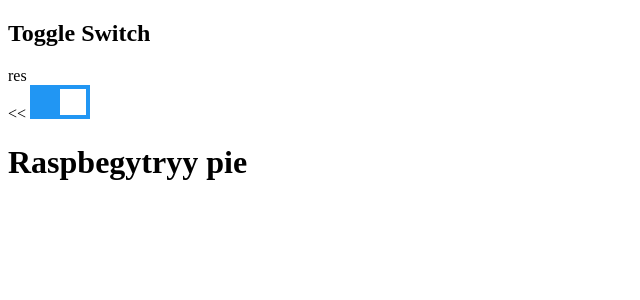
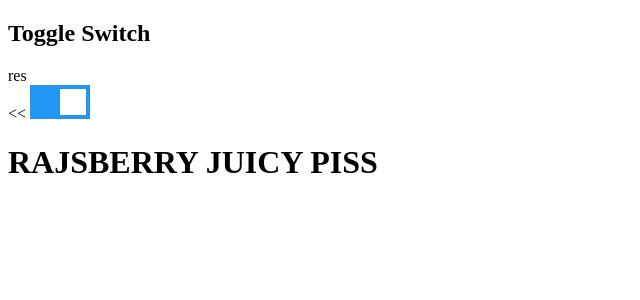
Before and after one commit to Mishqutin/piconsole, a PHP site: page / in a window 1280 px wide. Shown: the top 300 px of the page, without its empty margins (0-640 px from the left). Run offline with PHP 8.4, Linux system fonts and the light colour scheme.

Commit message:
Mishqutin test 2

```diff
--- a/index.php
+++ b/index.php
@@ -100,7 +100,7 @@ $(document).ready(function() {
 
 </script>
 
-<h1>Raspbegytryy pie</h1>
+<h1>RAJSBERRY JUICY PISS</h1>
 
 </body>
 </html>
```
